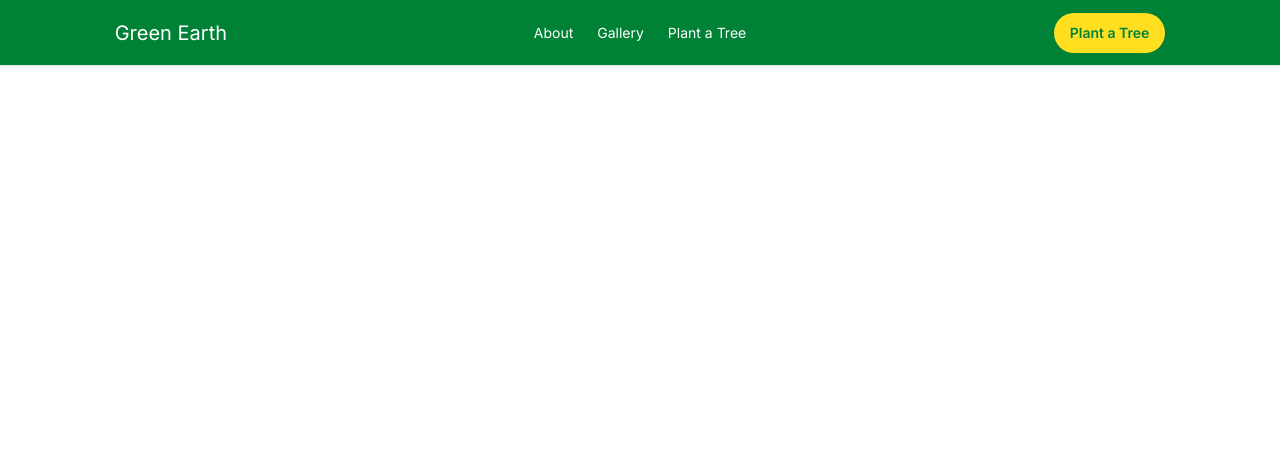
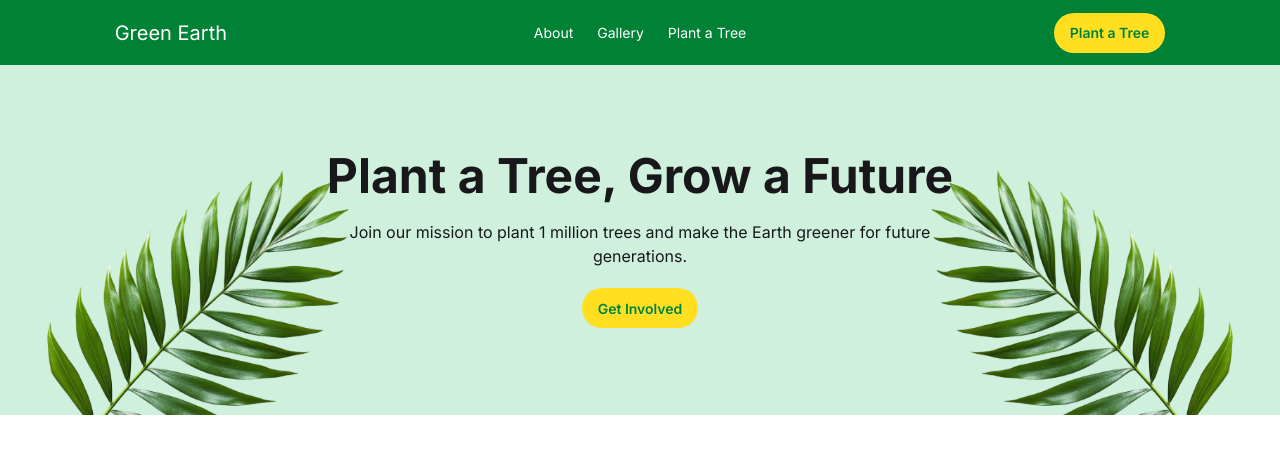
Before and after one commit to abd-005/Green-Earth, a plain HTML site: page index.html in a window 1280 px wide. Drawn offline with nearby package versions, Linux system fonts and the light colour scheme.

Commit message:
Added Hero Section

```diff
--- a/index.html
+++ b/index.html
@@ -30,16 +30,31 @@
     />
   </head>
   <body>
+    <!-- Navbar -->
     <nav class="bg-green-700 shadow-sm text-white">
       <div class="navbar max-w-10/12 mx-auto">
         <div class="navbar-start">
           <div class="dropdown">
             <div tabindex="0" role="button" class="btn btn-ghost lg:hidden">
-        <svg xmlns="http://www.w3.org/2000/svg" class="h-5 w-5" fill="none" viewBox="0 0 24 24" stroke="currentColor"> <path stroke-linecap="round" stroke-linejoin="round" stroke-width="2" d="M4 6h16M4 12h8m-8 6h16" /> </svg>
+              <svg
+                xmlns="http://www.w3.org/2000/svg"
+                class="h-5 w-5"
+                fill="none"
+                viewBox="0 0 24 24"
+                stroke="currentColor"
+              >
+                <path
+                  stroke-linecap="round"
+                  stroke-linejoin="round"
+                  stroke-width="2"
+                  d="M4 6h16M4 12h8m-8 6h16"
+                />
+              </svg>
             </div>
             <ul
               tabindex="0"
-        class="menu menu-sm dropdown-content bg-green-700 rounded-box z-1 mt-3 w-52 p-2 shadow">
+              class="menu menu-sm dropdown-content bg-green-700 rounded-box z-1 mt-3 w-52 p-2 shadow"
+            >
               <li><a>About</a></li>
               <li><a>Gallery</a></li>
               <li><a>Plant a Tree</a></li>
@@ -55,10 +70,37 @@
           </ul>
         </div>
         <div class="navbar-end">
-    <a class="btn bg-yellow-300 text-green-700 border-none shadow-none rounded-4xl">Plant a Tree</a>
+          <a
+            class="btn bg-yellow-300 text-green-700 border-none shadow-none rounded-4xl"
+            >Plant a Tree</a
+          >
         </div>
       </div>
     </nav>
+    <main>
+        <!-- Hero-Section -->
+      <section>
+        <div class="hero bg-cover min-h-[350px]">
+          <div class=""></div>
+          <div class="hero-content text-center">
+            <div class="">
+              <h1 class="mb-5 text-5xl font-bold">
+                Plant a Tree, Grow a Future
+              </h1>
+              <p class="mb-5">
+                Join our mission to plant 1 million trees and make the Earth
+                greener for future<br>generations.
+              </p>
+              <button
+                class="btn bg-yellow-300 text-green-700 border-none shadow-none rounded-4xl"
+              >
+                Get Involved
+              </button>
+            </div>
+          </div>
+        </div>
+      </section>
+    </main>
     <script src="./scripts/script.js"></script>
   </body>
 </html>
--- a/styles/style.css
+++ b/styles/style.css
@@ -1,3 +1,10 @@
 *{
     font-family: "Inter", sans-serif;
 }
+.hero{
+    background-image: url(../assets/hero-leaf1.png), url(../assets/hero-leaf2.png);
+    background-position: left bottom, right bottom;
+    background-size: 30%;
+    background-repeat: no-repeat;
+    background-color:#CFF0DC;
+}
```
Lines whose indentation alone changed are shown as unchanged.
